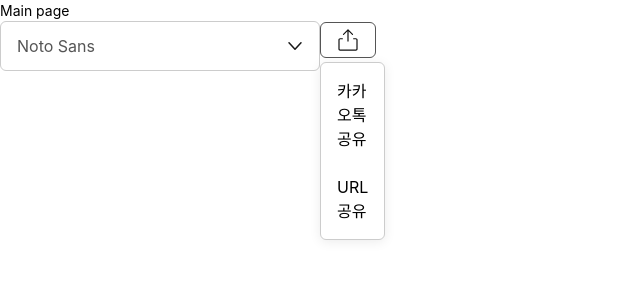
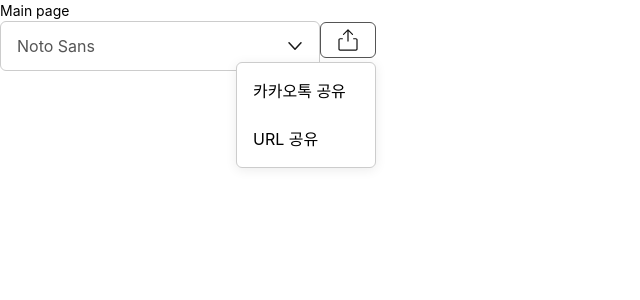
Before and after one commit to jinsunkimdev/Team-07-Project, a React (Vite) app: page / in a window 1280 px wide. Both pictures are taken after a click on the element 348 px from the left and 40 px from the top of the page. Shown: the top 300 px of the page, without its empty margins (0-640 px from the left). Built offline with nearby package versions, Linux system fonts and the light colour scheme; a web font is replaced by a local one.

Commit message:
refactor: 재사용성을 극대화 하기위해 너비를 동적으로 변경,  dropdown 오른쪽 정렬

```diff
--- a/src/components/Dropdown.jsx
+++ b/src/components/Dropdown.jsx
@@ -7,13 +7,14 @@
 import iconArrowTop from "../assets/images/iconArrowTop.svg";
 
 const DropdownSelect = ({
-  value, //선택된 항목
-  onChange, //선택시 실행할 함수
+  value, // 선택된 항목
+  onChange, // 선택시 실행할 함수
   options = [
     /**{label:..., value:..., ...} */
   ],
-  trigger, //버튼 커스텀?
-  controlled = false, //state관리를 여기서 하느냐 부모에서 하느냐 |기본은 여기
+  trigger, // 버튼 커스텀?
+  controlled = false, //state관리를 여기서 하느냐 부모에서 하느냐 | 기본은 여기
+  dropdownWidth = "140px", //trigger를 사용한 dropdown의 너비, 기본값은 ShereButton 일 때.
 }) => {
   const [internalVlaue, setInternalValue] = useState(options[0]);
   const [isOpen, setIsOpen] = useState(false);
@@ -57,7 +58,7 @@
         )}
       </div>
       {isOpen && ( //isOpen이 true일 때만 렌더링
-        <ul css={dropdownStyle}>
+        <ul css={dropdownStyle({ trigger, width: dropdownWidth })}>
           {options.map((option, index) => (
             <li
               key={index}
@@ -74,6 +75,8 @@
 };
 
 export default DropdownSelect;
+
+/** <-----Style-----> */
 
 const wrapper = css`
   position: relative;
@@ -116,9 +119,10 @@
   }
 `;
 
-const dropdownStyle = css`
+const dropdownStyle = ({ trigger, width }) => css`
   position: absolute;
-  /* width: 100%; */
+  right: 0;
+  width: ${trigger ? width : "100%"};
   background-color: var(--white);
   margin-top: 4px;
   border: 1px solid var(--gray-300);
```
